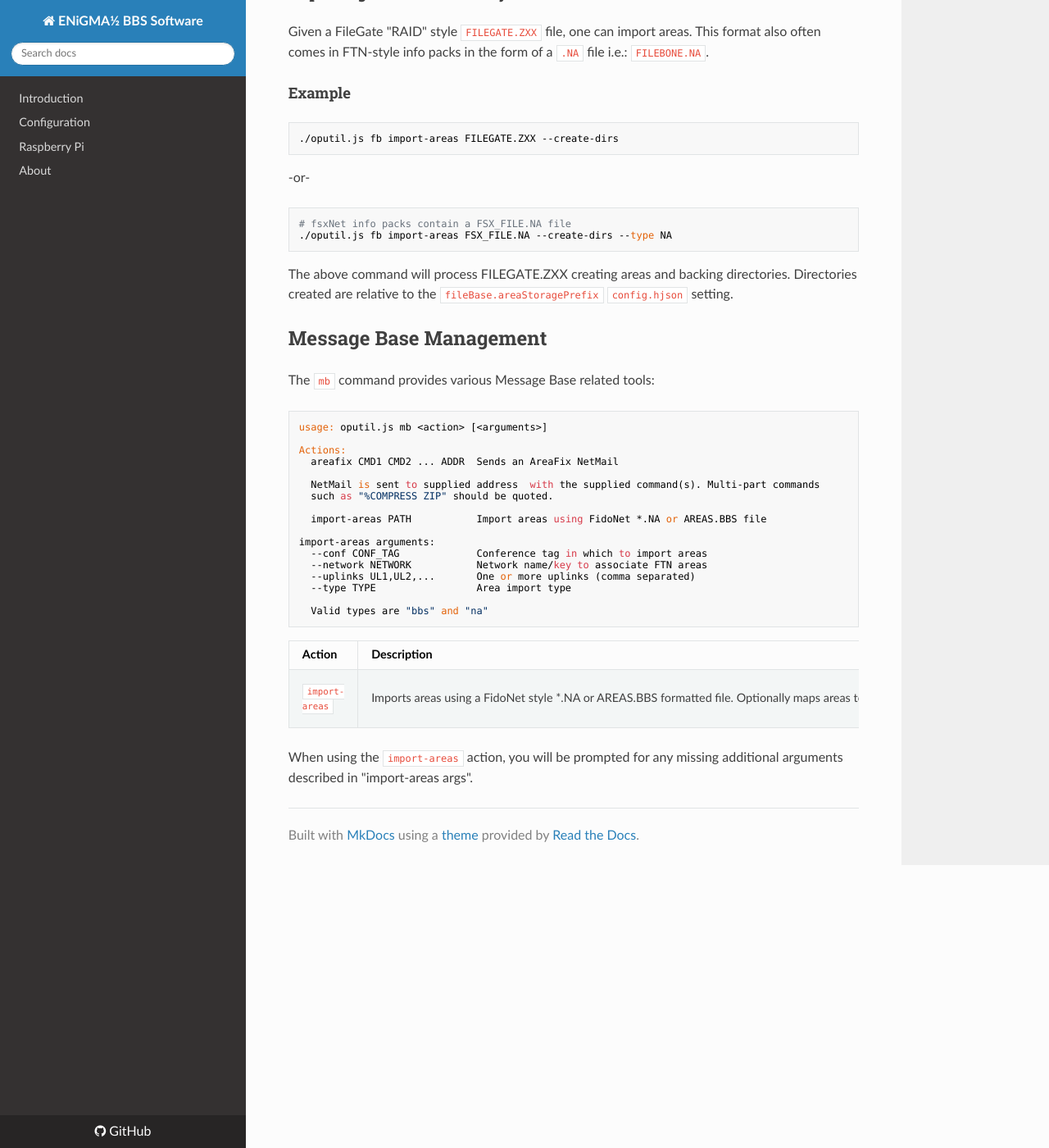
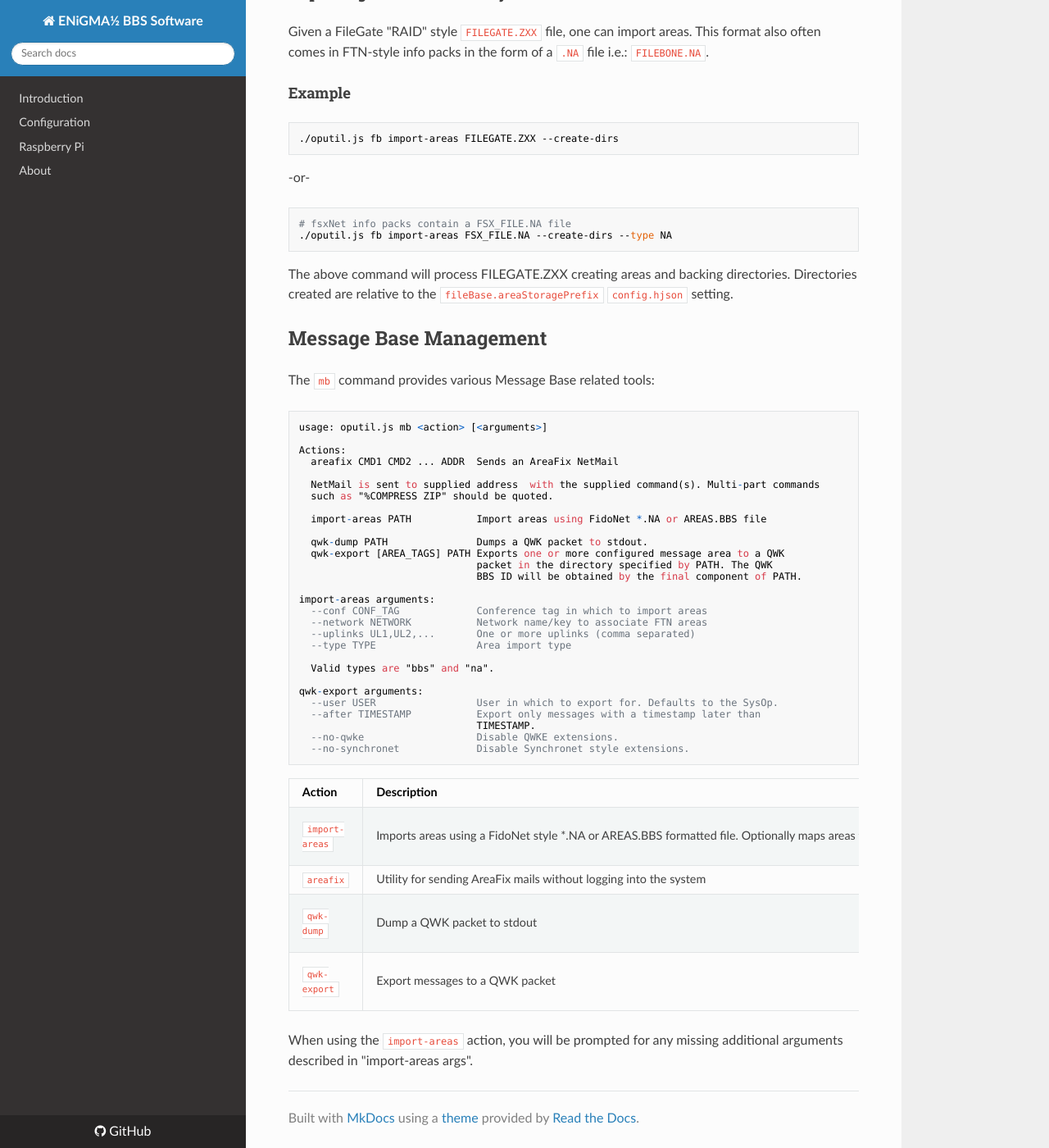
Before and after one commit to NuSkooler/enigma-bbs, an MkDocs documentation site: the page built from docs/admin/oputil.md, in a window 1280 px wide and 1400 px high, scrolled down 5319 px. Shown: the whole window at 82% size. Built offline with MkDocs 1.6.1, drawn with Linux system fonts in a browser that asks for light colours; nearby versions of some CDN libraries; old or Windows-style settings are respelled for this version of MkDocs.

Commit message:
More doc updates

````diff
--- a/docs/admin/oputil.md
+++ b/docs/admin/oputil.md
@@ -291,17 +291,32 @@ Actions:
 
   import-areas PATH           Import areas using FidoNet *.NA or AREAS.BBS file
 
+  qwk-dump PATH               Dumps a QWK packet to stdout.
+  qwk-export [AREA_TAGS] PATH Exports one or more configured message area to a QWK
+                              packet in the directory specified by PATH. The QWK
+                              BBS ID will be obtained by the final component of PATH.
+
 import-areas arguments:
   --conf CONF_TAG             Conference tag in which to import areas
   --network NETWORK           Network name/key to associate FTN areas
   --uplinks UL1,UL2,...       One or more uplinks (comma separated)
   --type TYPE                 Area import type
 
-  Valid types are "bbs" and "na"
+  Valid types are "bbs" and "na".
+
+qwk-export arguments:
+  --user USER                 User in which to export for. Defaults to the SysOp.
+  --after TIMESTAMP           Export only messages with a timestamp later than
+                              TIMESTAMP.
+  --no-qwke                   Disable QWKE extensions.
+  --no-synchronet             Disable Synchronet style extensions.
 ```
 
 | Action    | Description       | Examples                              |
 |-----------|-------------------|---------------------------------------|
 | `import-areas`    | Imports areas using a FidoNet style *.NA or AREAS.BBS formatted file. Optionally maps areas to FTN networks.  | `./oputil.js config import-areas /some/path/l33tnet.na`   |
+| `areafix` | Utility for sending AreaFix mails without logging into the system | |
+| `qwk-dump` | Dump a QWK packet to stdout | `./oputil.js mb qwk-dump /path/to/XIBALBA.QWK` |
+| `qwk-export` | Export messages to a QWK packet | `./oputil.js mb qwk-export /path/to/XIBALBA.QWK` |
 
 When using the `import-areas` action, you will be prompted for any missing additional arguments described in "import-areas args".
````
Also changed, not shown: docs/messageareas/ftn.md (+5 -5 lines), docs/messageareas/message-networks.md (+5 -6 lines), docs/messageareas/qwk.md (+3 -8 lines).
